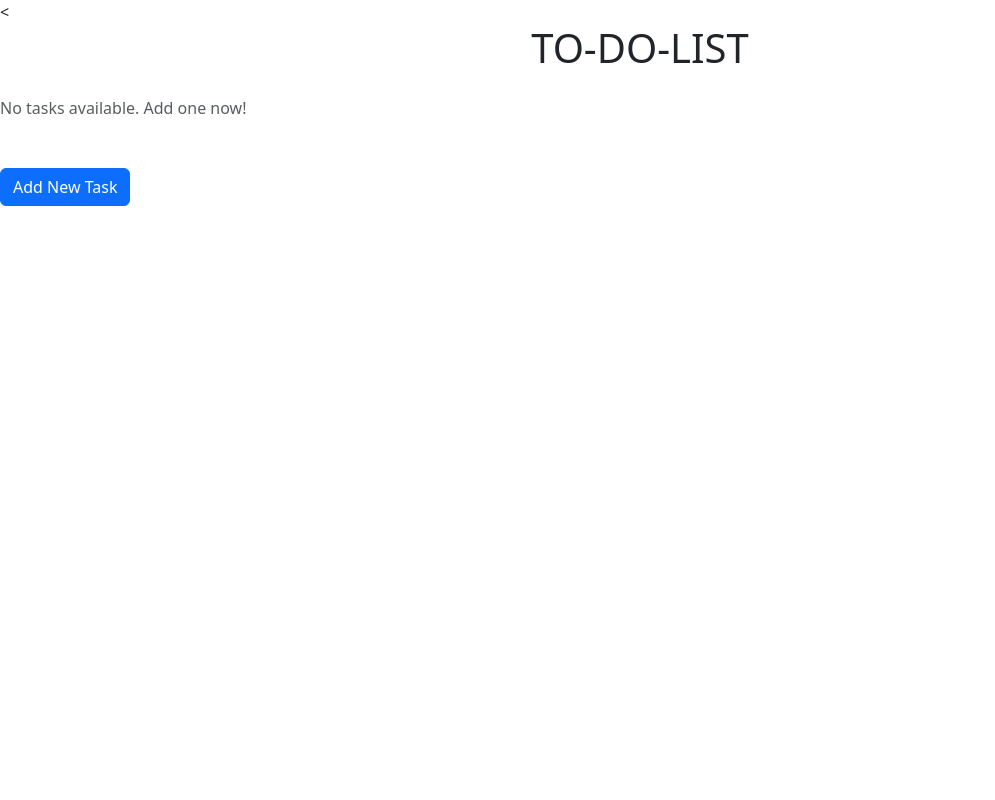
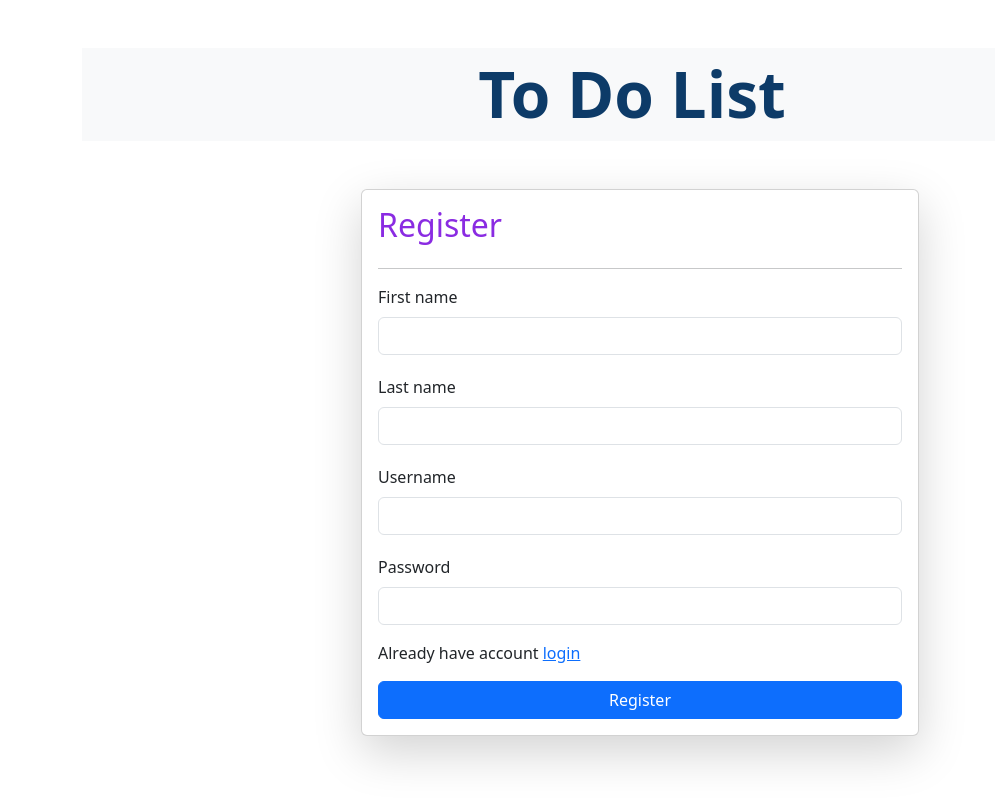
Before and after one commit to Geetanjali17Nayak/TickOff, a Django app: page /register_page/ in a window 1280 px wide. Shown: the whole page, without its empty margins (0-995 px from the left). Run offline with Django 5.2, Linux system fonts and the light colour scheme.

Commit message:
commit changes

```diff
--- a/ToDoList/urls.py
+++ b/ToDoList/urls.py
@@ -27,6 +27,7 @@
     path('delete_task/<int:task_id>/', delete_task , name="delete_task"),
     path('toggle_task/<int:task_id>/', toggle_task , name="toggle_task"),
     path('login_page/', login_page , name="login_page"),
+    path('logout/', logout, name="logout"),
     path('register_page/', register_page , name="register_page"),
 
     path('admin/', admin.site.urls),
--- a/tasks/templates/task.html
+++ b/tasks/templates/task.html
@@ -7,7 +7,16 @@
     <link rel="stylesheet" href="https://cdn.jsdelivr.net/npm/bootstrap@5.3.0/dist/css/bootstrap.min.css">
 </head>
 <body>
-    <<h1 class="text-center">TO-DO-LIST</h1>
+    <nav class="navbar navbar-light bg-light">
+        <div class="container-fluid">
+          <div class="mx-auto">
+            <span class="navbar-brand mb-0 h1 fw-bold" style="font-size: 4rem; color: #0d3b68;">To Do List</span>
+          </div>
+          <div class="ms-auto">
+            <a href="/logout/" class="btn btn-outline-danger">Logout</a>
+          </div>
+        </div>
+      </nav>
 
 
     <ul class="list-group">
--- a/tasks/views.py
+++ b/tasks/views.py
@@ -2,13 +2,15 @@
 from django.template.loader import get_template
 from django.contrib.auth.models import User
 from django.contrib import messages
-from django.contrib.auth import authenticate , login
+from django.contrib.auth import authenticate , login, logout
 from .models import *
+from django.contrib.auth.decorators import login_required
 
 
 
 
 # Create your views here.
+@login_required(login_url="/login_page/")
 
 def task_list(request):
    tasks = task.objects.all()
@@ -87,4 +89,4 @@
 
       messages.success(request , "Account created Successfully")
       return redirect('/register_page/')
-   return render(request , 'task.html')
+   return render(request , 'register.html')
```
